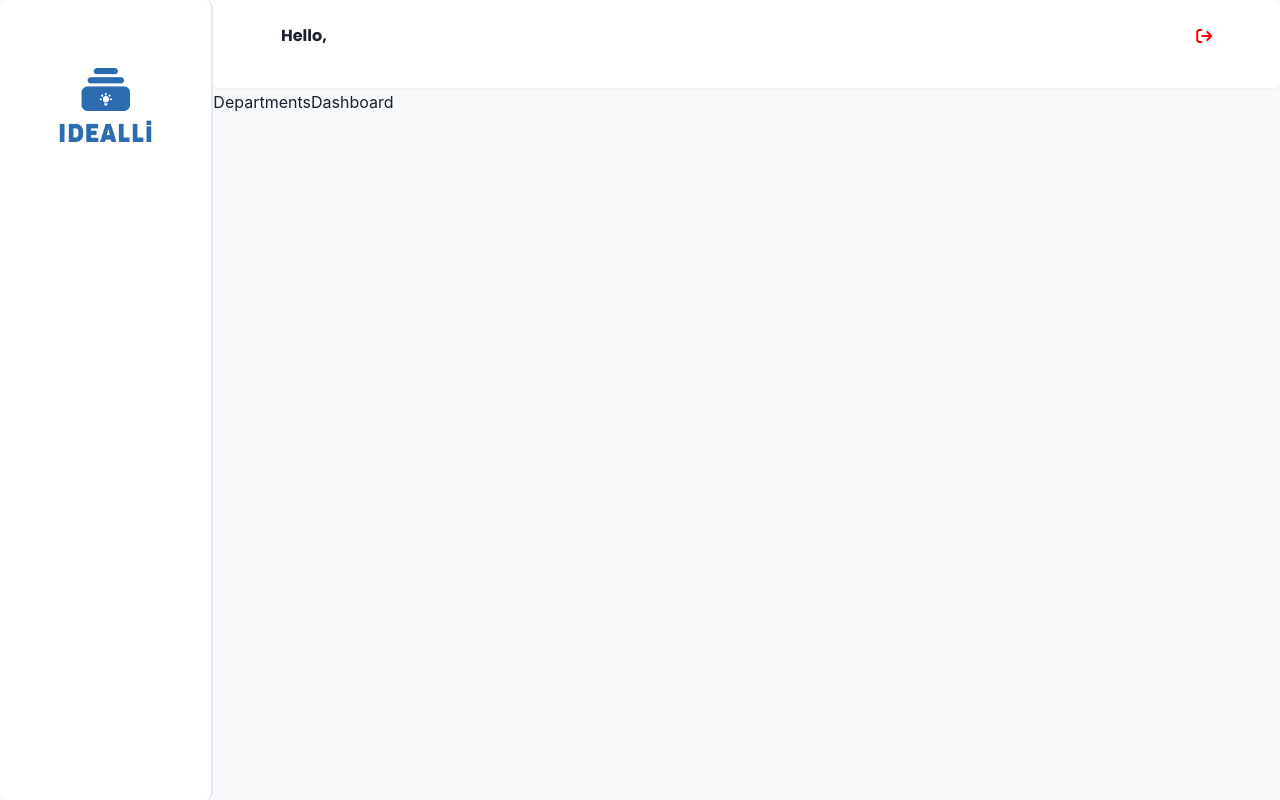
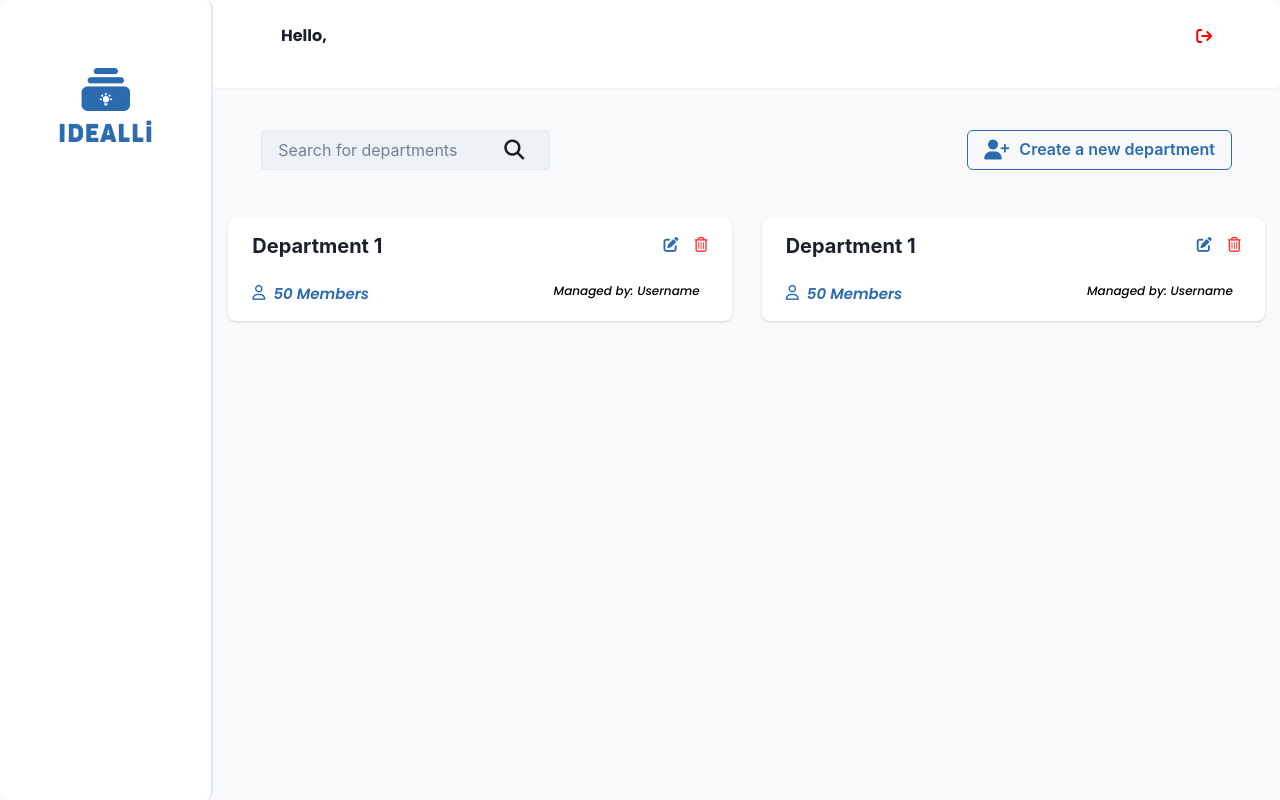
Before and after one commit to SeptupleProject/septuple-project-FE, a React (Create React App) app: page /department-dashboard in a window 1280 px wide. Built offline with nearby package versions, Linux system fonts and the light colour scheme.

Commit message:
fix css (#19)

```diff
--- a/src/assets/scss/Components/_categoryinfor.scss
+++ /dev/null
@@ -1,12 +0,0 @@
-.category-infor {
-    position: relative;
-    background: #FFFFFF;
-    width: 550px;
-    height: 100px;
-    box-shadow: 0px 1px 3px rgba(0, 0, 0, 0.1), 0px 1px 2px rgba(0, 0, 0, 0.06);
-    border-radius: 8px;
-}
-.icon-category-infor{
-    position: absolute;
-    right: 0px;
-}
--- /dev/null
+++ b/src/assets/scss/Components/_department.scss
@@ -0,0 +1,8 @@
+.deparment-infor {
+   position: relative;
+   background: #ffffff;
+   box-shadow: 0px 1px 3px rgba(0, 0, 0, 0.1), 0px 1px 2px rgba(0, 0, 0, 0.06);
+   border-radius: 8px;
+}
+.icon-department-infor {
+}
--- a/src/assets/scss/Components/_text.scss
+++ b/src/assets/scss/Components/_text.scss
@@ -56,7 +56,6 @@
    }
 }
 
-
 .text-category-1 {
    font-family: $-poppin;
    font-style: italic;
@@ -66,16 +65,9 @@
    color: $-blue-1;
 }
 .text-category-2 {
-   position: absolute;
-   right: 0px;
    font-family: $-poppin;
    font-style: italic;
    font-weight: 500;
    font-size: 12px;
-   line-height: 16px;
-   display: flex;
-   align-items: center;
-   text-align: center;
    color: $-black-1;
-   margin-top: 5px;
 }
--- a/src/assets/scss/main.scss
+++ b/src/assets/scss/main.scss
@@ -6,7 +6,7 @@
 @import './Components/img';
 @import './Components/icon';
 @import './Components/ideapreview';
-@import './Components/categoryinfor';
+@import './Components/department';
 
 @import './Helpers/variable';
 @import './Layouts/home';
--- a/src/components/CategoryInfor/CategoryInfor.jsx
+++ /dev/null
@@ -1,47 +0,0 @@
-import React from "react";
-import { Box, Flex } from "@chakra-ui/react";
-import { Stack, Heading, Text } from "@chakra-ui/react";
-import { Center, Square, Circle } from "@chakra-ui/react";
-import Icon from "../Icon/Icon";
-
-const CategoryInfor = (props) => {
-  return (
-    <div className="category-infor">
-      <Flex h="50%" className="ml-2">
-        <Heading as="b" p="3" size="md">
-          {props.text}
-        </Heading>
-        <Stack
-          spacing={3}
-          direction="row"
-          p="3"
-          className="icon-category-infor mr-2"
-        >
-          <Icon
-            fontSize="15px"
-            color="#2B6CB0"
-            content="fa-solid fa-pen-to-square"
-          />
-          <Icon
-            fontSize="15px"
-            color="#FF0000CC"
-            content="fa-regular fa-trash-can"
-          />
-        </Stack>
-      </Flex>
-      <Flex h="50%" className="ml-2">
-        <Stack spacing={3} direction="row" p="3">
-          <Icon fontSize="15px" color="#2B6CB0" content="fa-regular fa-user" />
-          <Text as="b" className="text-category-1 mt-1">
-            50 Members
-          </Text>
-        </Stack>
-        <Text p="3" as="cite" className="text-category-2 mr-2">
-          Managed by: Username
-        </Text>
-      </Flex>
-    </div>
-  );
-};
-
-export default CategoryInfor;
--- /dev/null
+++ b/src/components/Department/Department.jsx
@@ -0,0 +1,59 @@
+import React from 'react';
+import { Box, Flex } from '@chakra-ui/react';
+import { Stack, Heading, Text } from '@chakra-ui/react';
+import { Center, Square, Circle } from '@chakra-ui/react';
+import Icon from '../Icon/Icon';
+
+const Department = (props) => {
+   return (
+      <div className='deparment-infor px-4 py-3'>
+         <div className='d-flex align-middle justify-content-between'>
+            <Heading
+               as='b'
+               size='md'
+            >
+               {props.text}
+            </Heading>
+            <div className='d-flex'>
+               <div className='mr-3'>
+                  <Icon
+                     fontSize='15px'
+                     color='#2B6CB0'
+                     content='fa-solid fa-pen-to-square'
+                  />
+               </div>
+               <Icon
+                  fontSize='15px'
+                  color='#FF0000CC'
+                  content='fa-regular fa-trash-can'
+               />
+            </div>
+         </div>
+
+         <div className='d-flex mt-4 justify-content-between'>
+            <div className='d-flex'>
+               <Icon
+                  fontSize='15px'
+                  color='#2B6CB0'
+                  content='fa-regular fa-user'
+               />
+               <Text
+                  as='b'
+                  className='text-category-1 mt-1 ml-2'
+               >
+                  50 Members
+               </Text>
+            </div>
+
+            <Text
+               as='cite'
+               className='text-category-2 mr-2 text-right m-0'
+            >
+               Managed by: Username
+            </Text>
+         </div>
+      </div>
+   );
+};
+
+export default Department;
--- a/src/pages/QaManager/Categories/CategoriesDashboard.jsx
+++ b/src/pages/QaManager/Categories/CategoriesDashboard.jsx
@@ -1,54 +1,8 @@
-import React from "react";
-import { Grid, GridItem } from "@chakra-ui/react";
-import { Input, InputGroup, InputRightElement } from "@chakra-ui/react";
-import Icon from "../../../components/Icon/Icon";
-import { Button } from "@chakra-ui/react";
-import { SimpleGrid } from "@chakra-ui/react";
-import CategoryInfor from "../../../components/CategoryInfor/CategoryInfor";
+import React from 'react';
+
 
 const CategoriesDashboard = () => {
-  return (
-    <>
-      <div className="mt-3">
-        <Grid templateColumns="repeat(4, 1fr)" gap={4}>
-          <GridItem className="ml-5 mt-4" colSpan={2} h="10" bg="#EDF2F7">
-            <InputGroup size="md" w="550">
-              <Input type="text" placeholder="Search for departments" />
-              <InputRightElement width="4.5rem">
-                <Icon fontSize="20px" content="fa-solid fa-magnifying-glass" />
-              </InputRightElement>
-            </InputGroup>
-          </GridItem>
-          <GridItem className="ml-5 mt-4 mr-5" colStart={5} colEnd={5} h="10">
-            <Button colorScheme="blue" variant="outline">
-              <Icon
-                fontSize="20px"
-                content="fa-solid fa-user-plus"
-                paddingRight="10px"
-              />
-              Create a new department
-            </Button>
-          </GridItem>
-        </Grid>
-      </div>
-      <SimpleGrid columns={2} spacingX="40px" spacingY="20px" className="m-5">
-        <CategoryInfor text="Department 1" />
-        <CategoryInfor text="Department 2" />
-        <CategoryInfor text="Department 3" />
-        <CategoryInfor text="Department 4" />
-        <CategoryInfor text="Department 5" />
-        <CategoryInfor text="Department 6" />
-        <CategoryInfor text="Department 7" />
-        <CategoryInfor text="Department 8" />
-        <CategoryInfor text="Department 9" />
-        <CategoryInfor text="Department 10" />
-        <CategoryInfor text="Department 11" />
-        <CategoryInfor text="Department 12" />
-        <CategoryInfor text="Department 13" />
-        <CategoryInfor text="Department 14" />
-      </SimpleGrid>
-    </>
-  );
+   return <></>;
 };
 
 export default CategoriesDashboard;
--- a/src/pages/QaManager/Departments/DepartmentsDashboard.jsx
+++ b/src/pages/QaManager/Departments/DepartmentsDashboard.jsx
@@ -1,9 +1,73 @@
-import React from 'react'
+import React from 'react';
+import { Grid, GridItem } from '@chakra-ui/react';
+import { Input, InputGroup, InputRightElement } from '@chakra-ui/react';
+import Icon from '../../../components/Icon/Icon';
+import { Button } from '@chakra-ui/react';
+import { SimpleGrid } from '@chakra-ui/react';
+import Department from '../../../components/Department/Department';
+const DepartmentsDashboard = () => {
+   return (
+      <div>
+         <div className='mt-3'>
+            <Grid
+               templateColumns='repeat(4, 1fr)'
+               gap={4}
+            >
+               <GridItem
+                  className='ml-5 mt-4'
+                  colSpan={2}
+                  h='10'
+                  bg='#EDF2F7'
+               >
+                  <InputGroup
+                     size='md'
+                     w='550'
+                  >
+                     <Input
+                        type='text'
+                        placeholder='Search for departments'
+                     />
+                     <InputRightElement width='4.5rem'>
+                        <Icon
+                           fontSize='20px'
+                           content='fa-solid fa-magnifying-glass'
+                        />
+                     </InputRightElement>
+                  </InputGroup>
+               </GridItem>
+               <GridItem
+                  className='ml-5 mt-4 mr-5'
+                  colStart={5}
+                  colEnd={5}
+                  h='10'
+               >
+                  <Button
+                     colorScheme='blue'
+                     variant='outline'
+                  >
+                     <Icon
+                        fontSize='20px'
+                        content='fa-solid fa-user-plus'
+                        paddingRight='10px'
+                     />
+                     Create a new department
+                  </Button>
+               </GridItem>
+            </Grid>
+         </div>
 
-const DepartmentsDashboard = () => {
-  return (
-    <div>DepartmentsDashboard</div>
-  )
-}
+         <div className='container-fluid mt-5'>
+            <div className='row'>
+               <div className='col-12 col-md-6'>
+                  <Department text='Department 1' />
+               </div>
+               <div className='col-12 col-md-6 '>
+                  <Department text='Department 1' />
+               </div>
+            </div>
+         </div>
+      </div>
+   );
+};
 
-export default DepartmentsDashboard
+export default DepartmentsDashboard;
```
